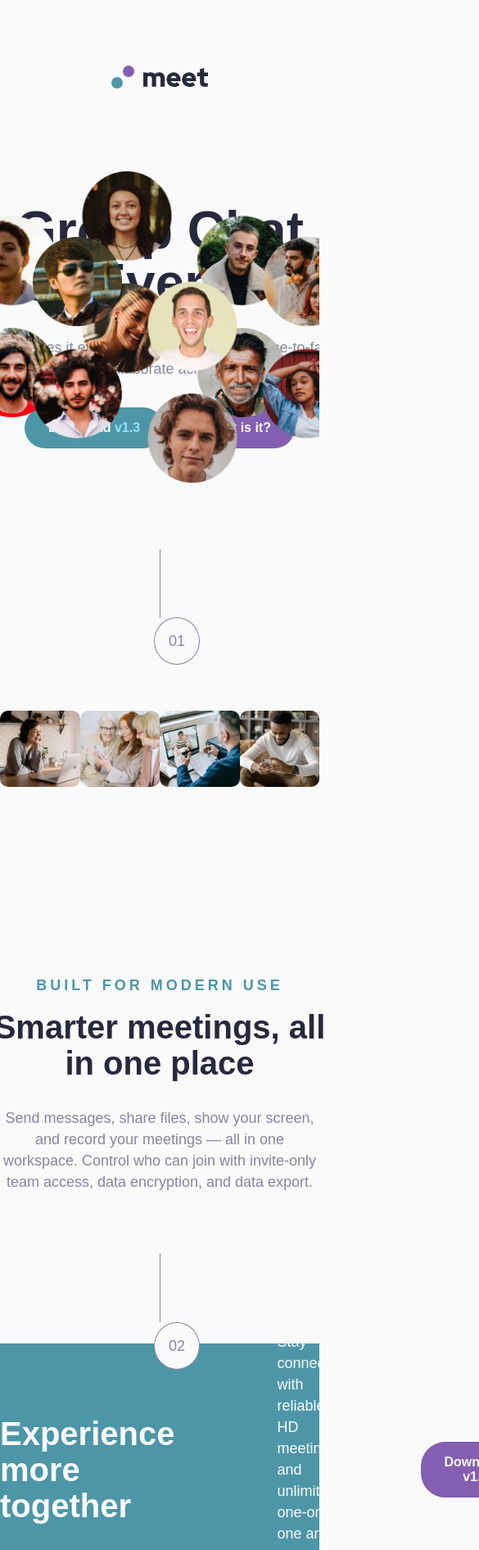
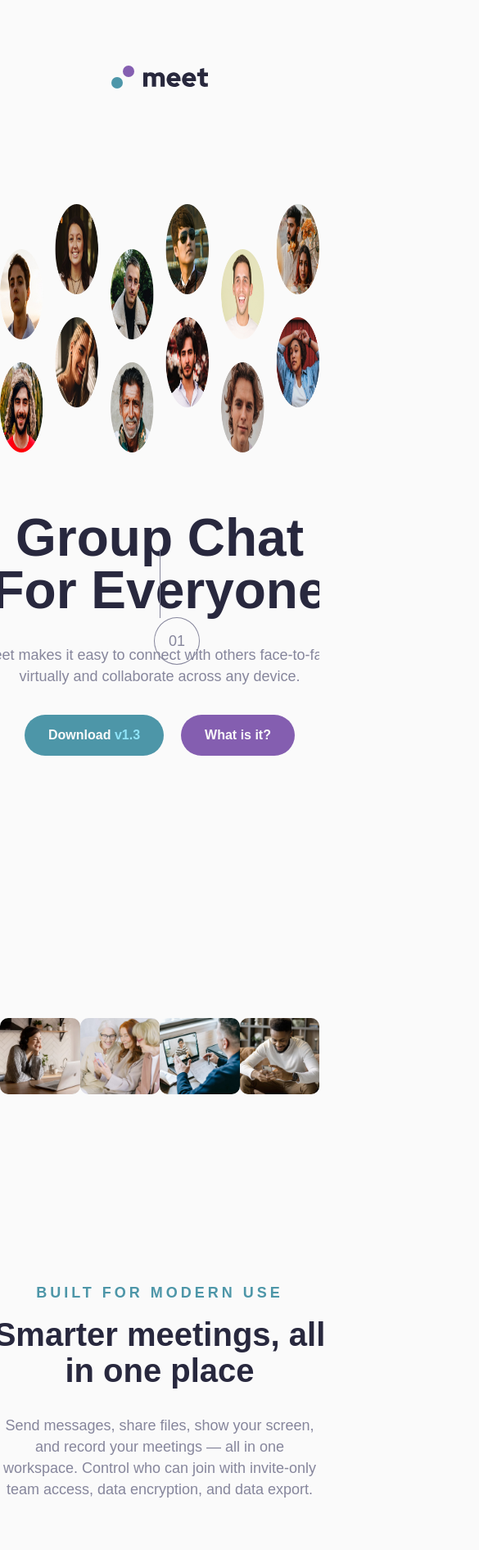
Before and after one commit to RawleSpringer/meet-landing-page, a SvelteKit app: page / in a window 390 px wide. Shown: the top 1891 px of the page at 82% size, 585 px wide, since content can reach past the window. Built offline with nearby package versions, Linux system fonts and the light colour scheme.

Commit message:
styling for tablet

```diff
--- a/src/routes/+page.svelte
+++ b/src/routes/+page.svelte
@@ -7,6 +7,7 @@
   import womenImgDesktop from '../assets/desktop/image-women-videochatting.jpg';
   import menImgDesktop from '../assets/desktop/image-men-in-meeting.jpg';
   import manImgDesktop from '../assets/desktop/image-man-texting.jpg';
+  import heroTablet from '../assets/tablet/image-hero.png';
 </script>
 
 <div class="container">
@@ -15,6 +16,7 @@
   </header>
   <main>
     <section class="hero">
+      <img class="hero-img-tablet" src={heroTablet} alt="" />
       <img class="img-left" src={imgHeroLeft} alt="" />
       <div class="hero-content">
         <h1>Group Chat For Everyone</h1>
@@ -73,10 +75,14 @@
 </div>
 
 <style>
-  header {
+  /* header {
     display: flex;
     justify-content: center;
     margin-bottom: 141px;
+  } */
+
+  .hero-img-tablet {
+    display: none;
   }
 
   main {
@@ -120,6 +126,14 @@
     margin-right: 16px;
     font-size: 1.6rem;
     font-weight: bold;
+  }
+
+  .cta button:first-child:hover {
+    background-color: #71c0d4;
+  }
+
+  .cta button:last-child:hover {
+    background-color: #b18bdd;
   }
 
   .cta button:last-child {
@@ -228,10 +242,22 @@
   footer {
     margin-top: 184px;
     height: 308px;
-    background-color: hsl(192, 37%, 48%);
     display: flex;
     align-items: center;
     position: relative;
+    background-image: url('../assets/desktop/image-footer.jpg');
+    background-repeat: no-repeat;
+    background-size: cover;
+    isolation: isolate;
+  }
+
+  footer::after {
+    content: '';
+    position: absolute;
+    background-color: hsl(192, 37%, 48%);
+    inset: 0;
+    z-index: -1;
+    opacity: 0.8;
   }
 
   .footer-container {
@@ -270,6 +296,10 @@
     font-weight: bold;
   }
 
+  .footer-container button:hover {
+    background-color: #b18bdd;
+  }
+
   .number-line-2 {
     border-left: solid hsl(240, 10%, 57%) 1px;
     height: 84px;
@@ -291,4 +321,71 @@
     text-align: center;
     color: hsl(240, 10%, 57%);
   }
+
+  /* TABLET */
+  @media (max-width: 76.8rem) {
+    header {
+      display: flex;
+      justify-content: center;
+      margin-bottom: 141px;
+    }
+
+    .img-left {
+      display: none;
+    }
+
+    .img-right {
+      display: none;
+    }
+
+    .hero-img-tablet {
+      display: block;
+      max-width: 100%;
+      height: 303px;
+    }
+
+    .hero {
+      display: flex;
+      flex-direction: column;
+      justify-content: center;
+      align-items: center;
+      position: relative;
+      overflow-x: clip;
+    }
+
+    .hero-content {
+      margin-top: 72px;
+    }
+
+    .img-list {
+      max-width: 689;
+    }
+
+    footer {
+      height: 428px;
+      padding: 92px 0px 66px 0px;
+    }
+
+    .footer-container {
+      flex-direction: column;
+      text-align: center;
+      height: 100%;
+    }
+
+    .footer-tag-line {
+      max-width: 457px;
+      margin-right: 0px;
+    }
+
+    .footer-text {
+      max-width: 573px;
+      margin-right: 0px;
+      margin-top: 32px;
+    }
+
+    .footer-container button {
+      margin-right: 0px;
+      margin-top: 40px;
+    }
+  }
 </style>
```
